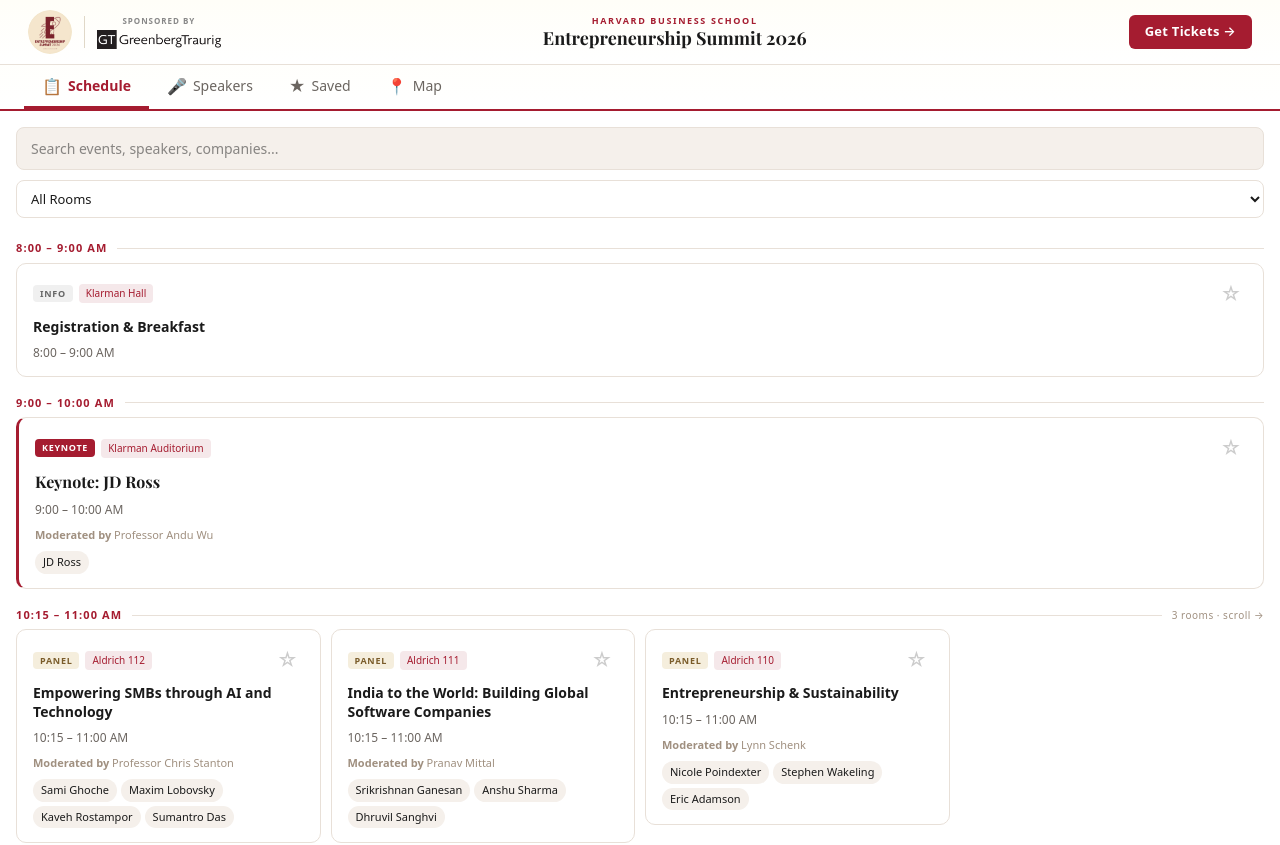
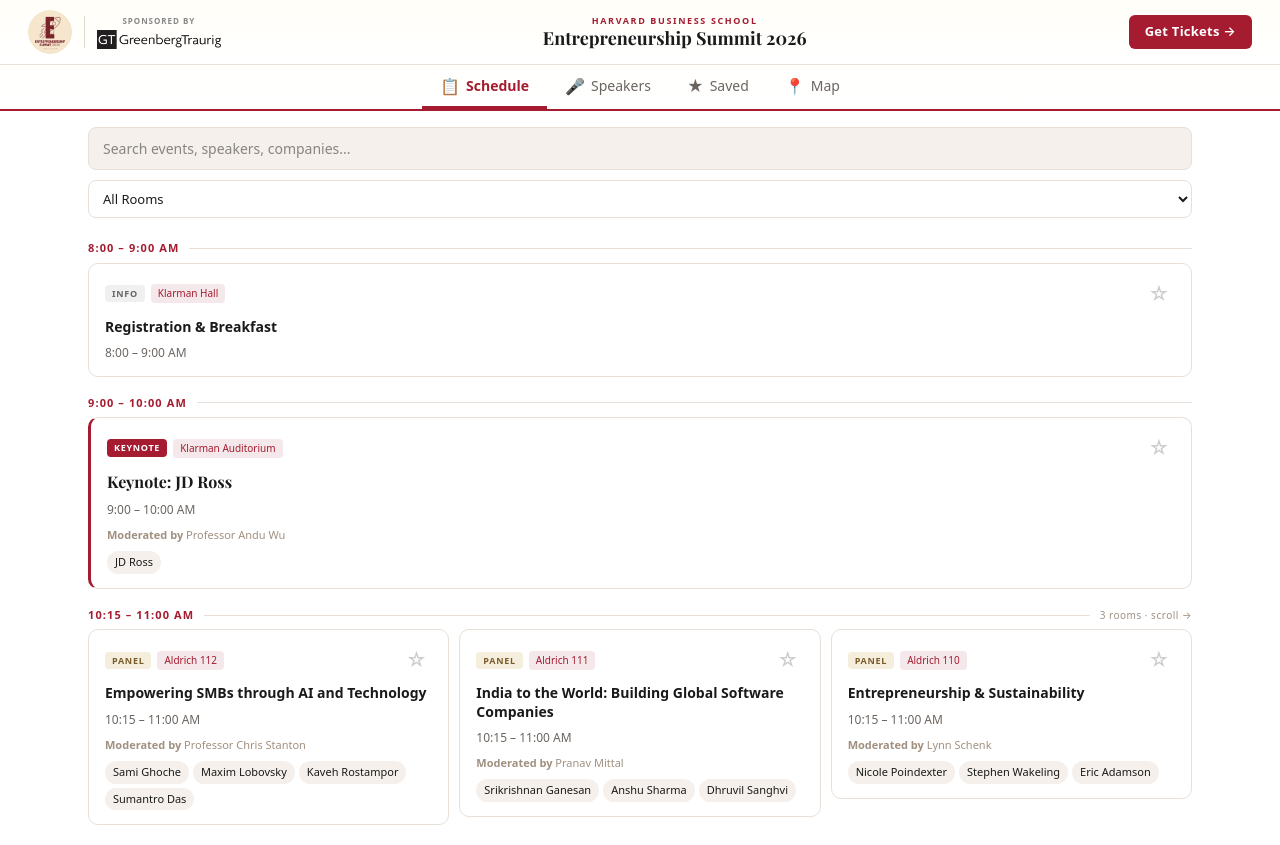
Before and after one commit to randallball/hbs-summit-2026, a Next.js app: page / in a window 1280 px wide. Shown: the top 845 px of the page. Built offline with nearby package versions, Linux system fonts and the light colour scheme; a web font is replaced by a local one.

Commit message:
Add desktop content padding and center tab nav items

```diff
--- a/app/globals.css
+++ b/app/globals.css
@@ -177,7 +177,7 @@
     gap: 0;
     align-items: stretch;
     height: 44px;
-    justify-content: flex-start;
+    justify-content: center;
   }
 
   .tab-bar button {
@@ -208,6 +208,10 @@
     overflow-y: auto;
     min-width: 0;
     background: white;
+    max-width: 1200px;
+    margin: 0 auto;
+    width: 100%;
+    padding: 0 32px;
   }
 
   /* Parallel sessions: grid instead of horizontal scroll */
```
